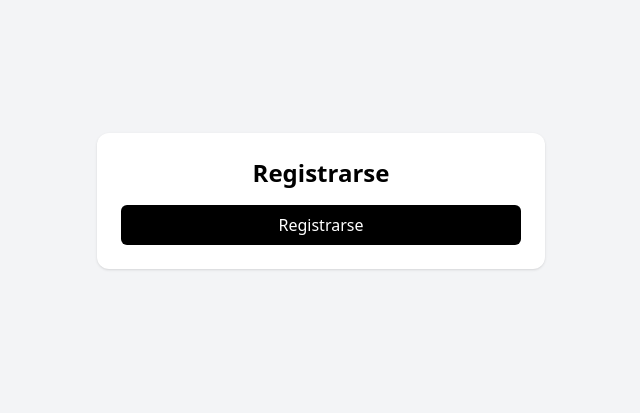
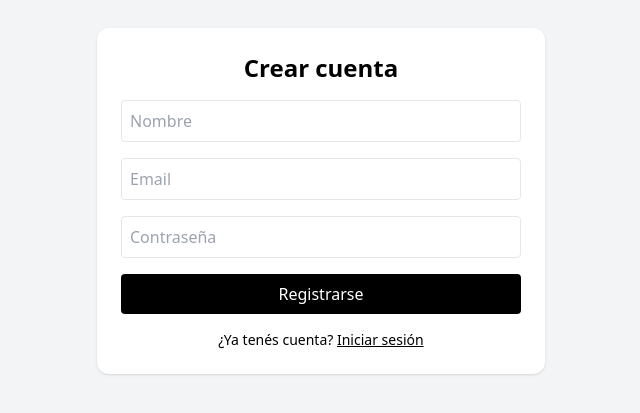
Before and after one commit to LautaroLeall/Routine-Calendary-Front, a React (Vite) app: page /register in a window 1280 px wide. Shown: the part 199-612 px from the top of the page, without its empty margins (319-959 px from the left). Built offline with nearby package versions, Linux system fonts and the light colour scheme.

Commit message:
update pages login and register add formulary

```diff
--- a/src/pages/auth/Login.jsx
+++ b/src/pages/auth/Login.jsx
@@ -1,25 +1,66 @@
+import { useForm } from "react-hook-form"
+import { zodResolver } from "@hookform/resolvers/zod"
+import { loginSchema } from "../../schemas/auth.schema"
 import { useAuthStore } from "../../store/auth.store"
-import { useNavigate } from "react-router-dom"
+import { useNavigate, Link } from "react-router-dom"
 
 export default function Login() {
     const login = useAuthStore((state) => state.login)
     const navigate = useNavigate()
 
-    const handleLogin = () => {
-        login({ name: "LautyGod" })
+    const {
+        register,
+        handleSubmit,
+        formState: { errors },
+    } = useForm({
+        resolver: zodResolver(loginSchema),
+    })
+
+    const onSubmit = (data) => {
+        login({ email: data.email })
         navigate("/dashboard")
     }
 
     return (
-        <div className="space-y-4">
+        <form onSubmit={handleSubmit(onSubmit)} className="space-y-4">
             <h1 className="text-2xl font-bold text-center">Iniciar sesión</h1>
 
+            <div>
+                <input
+                    {...register("email")}
+                    placeholder="Email"
+                    className="w-full border p-2 rounded"
+                />
+                {errors.email && (
+                    <p className="text-sm text-red-500">{errors.email.message}</p>
+                )}
+            </div>
+
+            <div>
+                <input
+                    type="password"
+                    {...register("password")}
+                    placeholder="Contraseña"
+                    className="w-full border p-2 rounded"
+                />
+                {errors.password && (
+                    <p className="text-sm text-red-500">{errors.password.message}</p>
+                )}
+            </div>
+
             <button
-                onClick={handleLogin}
-                className="w-full bg-black text-white py-2 rounded-md hover:bg-gray-800 transition"
+                type="submit"
+                className="w-full bg-black text-white py-2 rounded hover:bg-gray-800 transition"
             >
                 Entrar
             </button>
-        </div>
+
+            <p className="text-sm text-center">
+                ¿No tenés cuenta?{" "}
+                <Link to="/register" className="underline">
+                    Registrate
+                </Link>
+            </p>
+        </form>
     )
 }
--- a/src/pages/auth/Register.jsx
+++ b/src/pages/auth/Register.jsx
@@ -1,25 +1,74 @@
-import { useAuthStore } from "../../store/auth.store"
-import { useNavigate } from "react-router-dom"
+import { useForm } from "react-hook-form"
+import { zodResolver } from "@hookform/resolvers/zod"
+import { registerSchema } from "../../schemas/auth.schema"
+import { Link, useNavigate } from "react-router-dom"
 
 export default function Register() {
-    const login = useAuthStore((state) => state.login)
     const navigate = useNavigate()
 
-    const handleLogin = () => {
-        login({ name: "LautyGod" })
-        navigate("/dashboard")
+    const {
+        register,
+        handleSubmit,
+        formState: { errors },
+    } = useForm({
+        resolver: zodResolver(registerSchema),
+    })
+
+    const onSubmit = () => {
+        navigate("/login")
     }
 
     return (
-        <div className="space-y-4">
-            <h1 className="text-2xl font-bold text-center">Registrarse</h1>
+        <form onSubmit={handleSubmit(onSubmit)} className="space-y-4">
+            <h1 className="text-2xl font-bold text-center">Crear cuenta</h1>
+
+            <div>
+                <input
+                    {...register("name")}
+                    placeholder="Nombre"
+                    className="w-full border p-2 rounded"
+                />
+                {errors.name && (
+                    <p className="text-sm text-red-500">{errors.name.message}</p>
+                )}
+            </div>
+
+            <div>
+                <input
+                    {...register("email")}
+                    placeholder="Email"
+                    className="w-full border p-2 rounded"
+                />
+                {errors.email && (
+                    <p className="text-sm text-red-500">{errors.email.message}</p>
+                )}
+            </div>
+
+            <div>
+                <input
+                    type="password"
+                    {...register("password")}
+                    placeholder="Contraseña"
+                    className="w-full border p-2 rounded"
+                />
+                {errors.password && (
+                    <p className="text-sm text-red-500">{errors.password.message}</p>
+                )}
+            </div>
 
             <button
-                onClick={handleLogin}
-                className="w-full bg-black text-white py-2 rounded-md hover:bg-gray-800 transition"
+                type="submit"
+                className="w-full bg-black text-white py-2 rounded hover:bg-gray-800 transition"
             >
                 Registrarse
             </button>
-        </div>
+
+            <p className="text-sm text-center">
+                ¿Ya tenés cuenta?{" "}
+                <Link to="/login" className="underline">
+                    Iniciar sesión
+                </Link>
+            </p>
+        </form>
     )
 }
```
